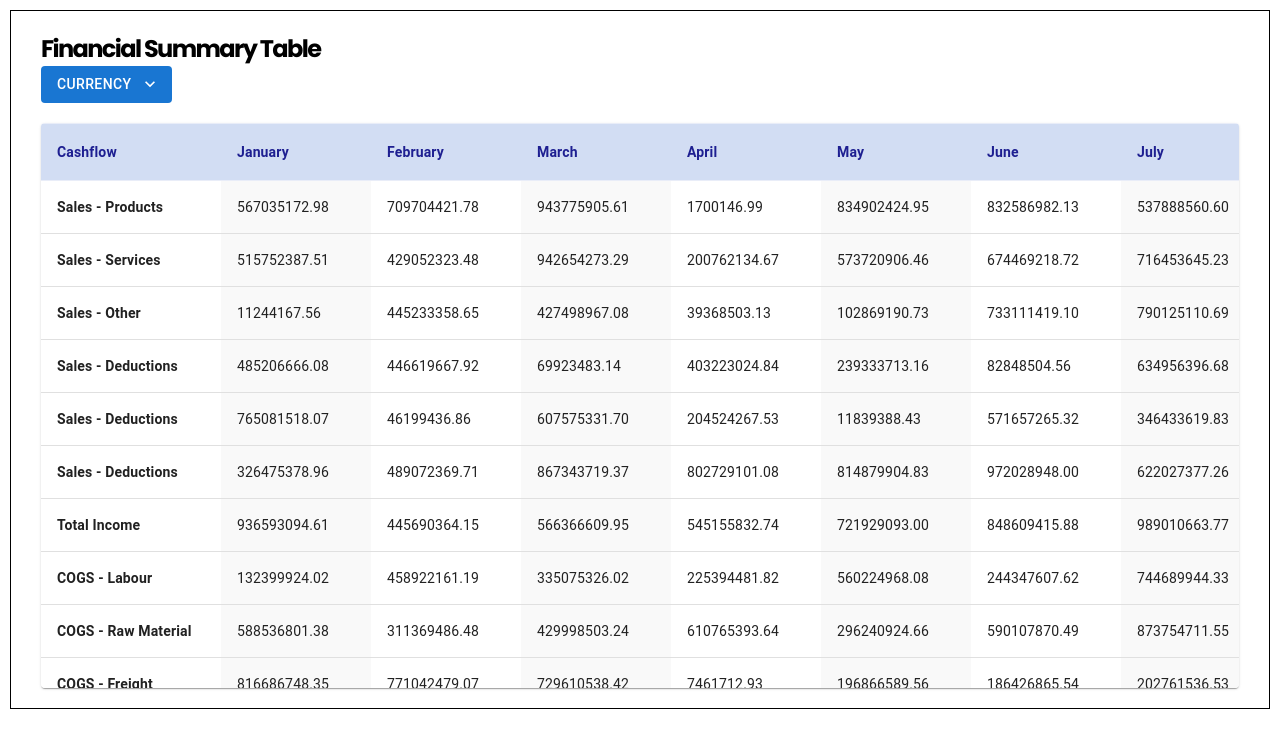
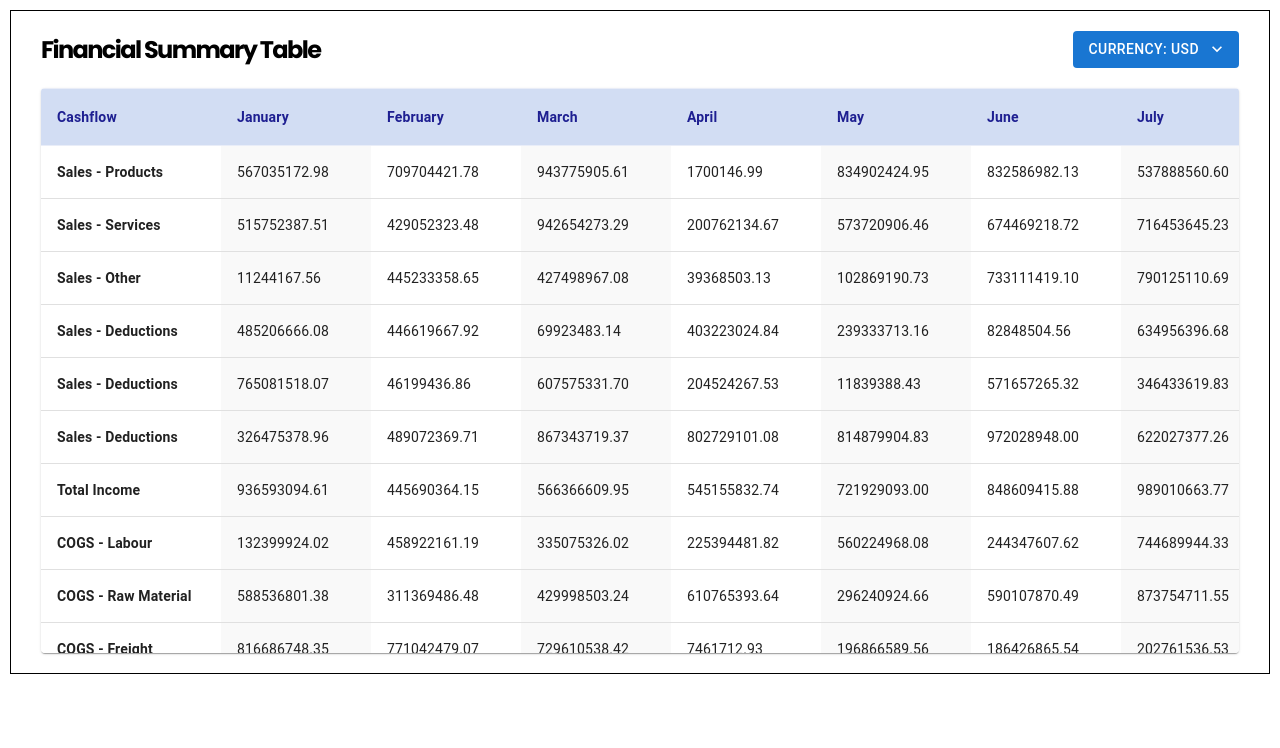
Before and after one commit to barkha-gupta/the-kaptive, a React (Vite) app: page / in a window 1280 px wide. Shown: the top 748 px of the page. Built offline with nearby package versions, Linux system fonts and the light colour scheme.

Commit message:
feat: select currency functionality

```diff
--- a/src/App.css
+++ b/src/App.css
@@ -6,4 +6,7 @@
 header {
   padding-bottom: 20px;
   letter-spacing: -0.1rem;
+  display: flex;
+  justify-content: space-between;
+  align-items: center;
 }
--- a/src/components/FinancialSummaryTable.jsx
+++ b/src/components/FinancialSummaryTable.jsx
@@ -35,7 +35,7 @@ const StyledMenu = styled((props) => (
   "& .MuiPaper-root": {
     borderRadius: 6,
     marginTop: theme.spacing(0.5),
-    minWidth: 150,
+    minWidth: 180,
     boxShadow:
       "rgb(255, 255, 255) 0px 0px 0px 0px, rgba(0, 0, 0, 0.05) 0px 0px 0px 1px, rgba(0, 0, 0, 0.1) 0px 10px 15px -3px, rgba(0, 0, 0, 0.05) 0px 4px 6px -2px",
     "& .MuiMenu-list": {
@@ -56,9 +56,7 @@ const FinancialSummaryTable = () => {
   const [anchorEl, setAnchorEl] = useState(null);
   const open = Boolean(anchorEl);
 
-  const [currency, setCurrency] = useState(
-    localStorage.getItem("currency") | "USD"
-  );
+  const [currency, setCurrency] = useState("USD");
 
   const handleClick = (event) => {
     setAnchorEl(event.currentTarget);
@@ -66,20 +64,21 @@ const FinancialSummaryTable = () => {
   const handleClose = (selectedcurrency) => {
     if (selectedcurrency) {
       setCurrency(selectedcurrency); //setting the currency
-      localStorage.setItem("currency", selectedcurrency); //storing it in localstorage for better ux
     }
     setAnchorEl(null);
   };
 
-  useEffect(() => {
-    //when currency is changed
-    //convert the amount
-    console.log(currency);
-  }, [currency]);
-
-  //   const convertValue = (value, currency)=>{
-  //     if()
-  //   }
+  const convertValue = (value, currency) => {
+    switch (currency) {
+      case "EUR":
+        return (value * 0.85).toFixed(2); // Rounding to 2 decimal places
+      case "GBP":
+        return (value * 0.75).toFixed(2);
+      case "USD":
+      default:
+        return value.toFixed(2);
+    }
+  };
 
   const columnData = [
     "Cashflow",
@@ -101,6 +100,7 @@ const FinancialSummaryTable = () => {
     <div className="container">
       <header>
         <h2>Financial Summary Table</h2>
+        <div className="actions">
           <div>
             <Button
               id="menu-button"
@@ -112,7 +112,7 @@ const FinancialSummaryTable = () => {
               onClick={handleClick}
               endIcon={<KeyboardArrowDownIcon />}
             >
-            Currency
+              Currency: {currency}
             </Button>
             <StyledMenu
               id="currency-menu"
@@ -136,6 +136,7 @@ const FinancialSummaryTable = () => {
                 GBP
               </MenuItem>
             </StyledMenu>
+          </div>
         </div>
       </header>
 
@@ -200,7 +201,7 @@ const FinancialSummaryTable = () => {
                       backgroundColor: i % 2 === 0 ? "#f9f9f9" : "inherit",
                     }}
                   >
-                    {row[month].toFixed(2)}
+                    {convertValue(row[month], currency)}
                   </TableCell>
                 ))}
               </TableRow>
```
Also changed, not shown: src/data/tableData.json. Lines whose indentation alone changed are shown as unchanged.
